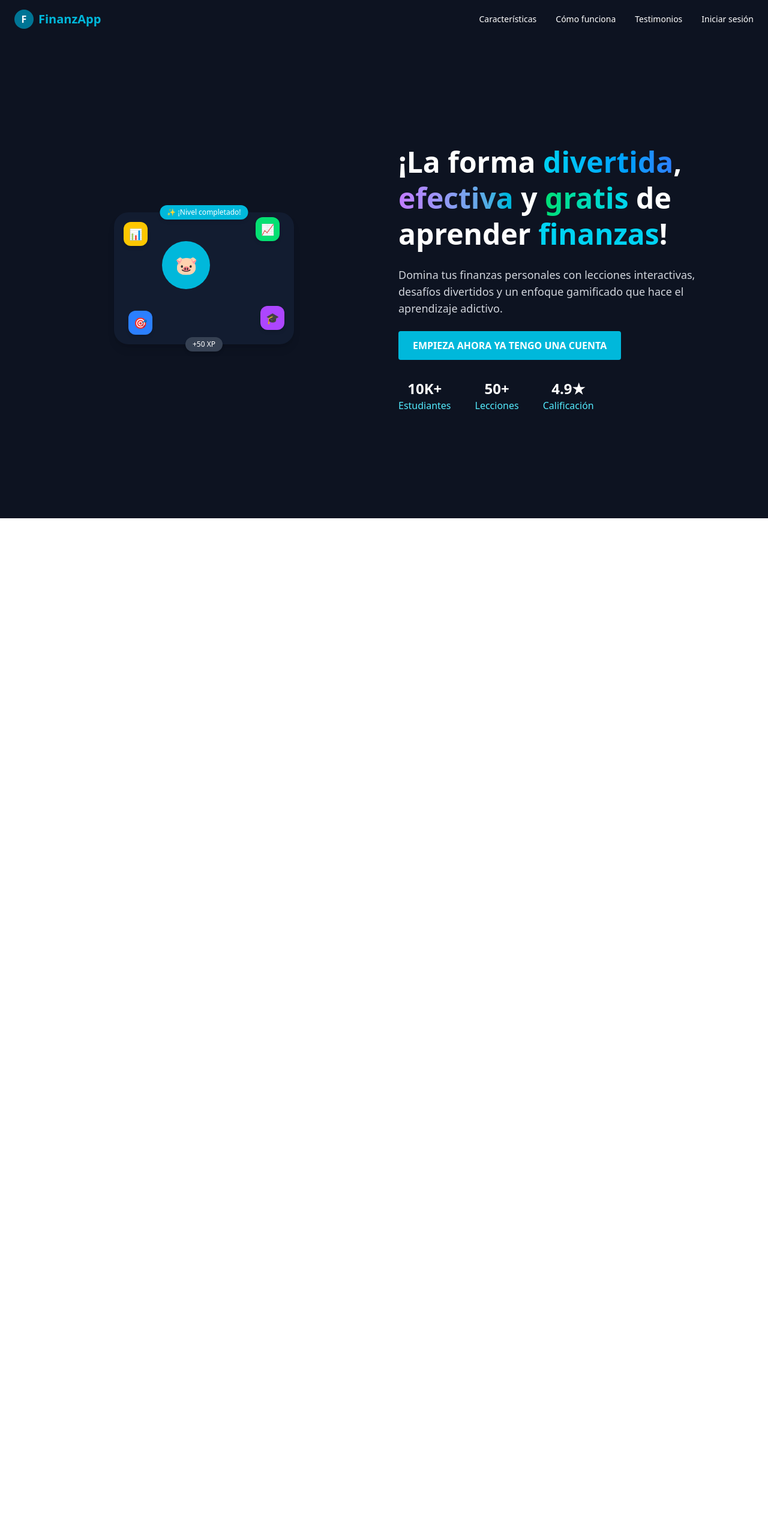
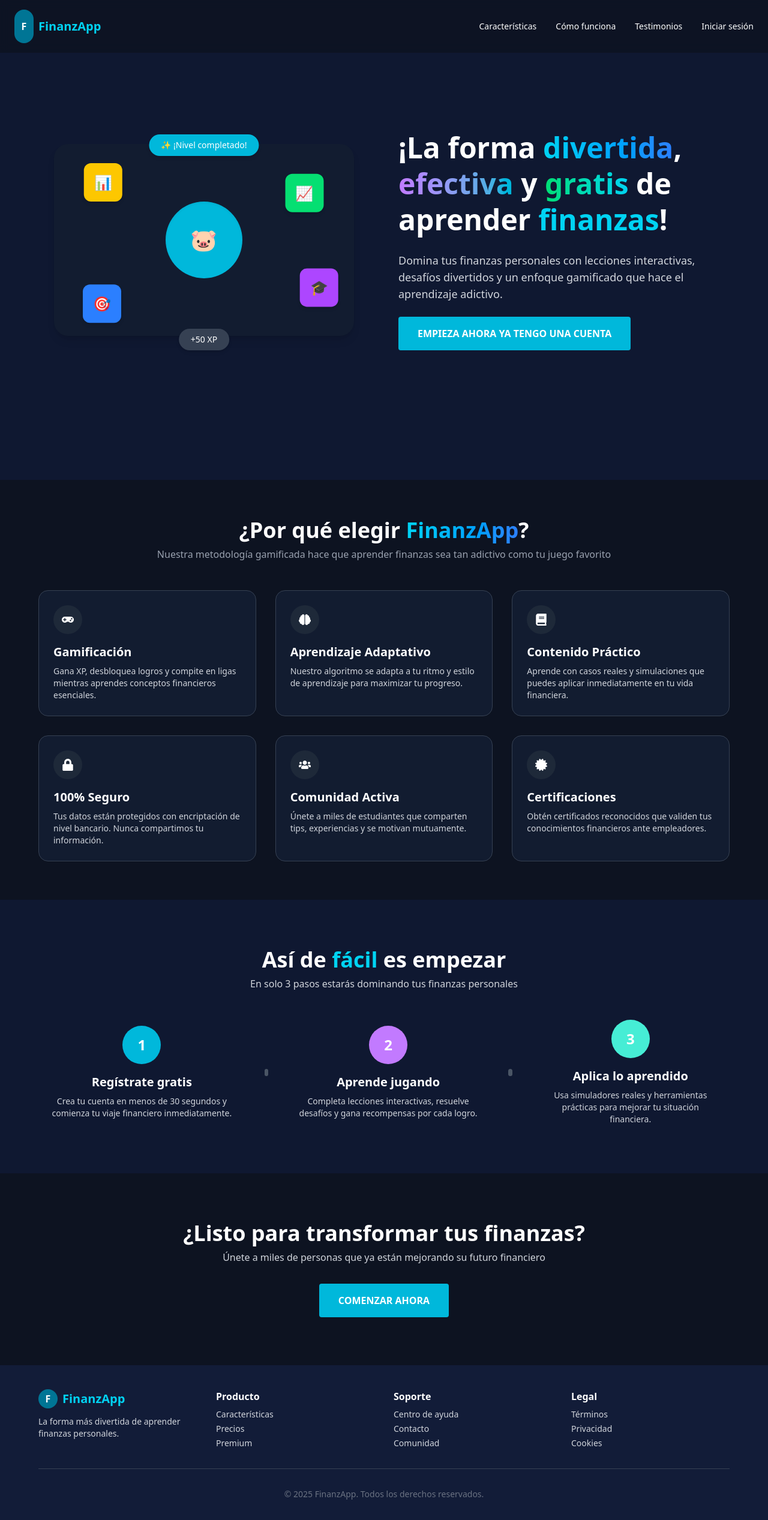
Before and after one commit to tomydp/finance-game, a React (Vite) app in the folder frontend/: page / in a window 1280 px wide. Shown: the top 2534 px of the page at 60% size. Before the commit the page ends 864 px from the top, so only its background shows below. Built offline with nearby package versions, Linux system fonts and the light colour scheme.

Commit message:
landing page terminado, pero separado por componentes

```diff
--- a/frontend/package.json
+++ b/frontend/package.json
@@ -11,8 +11,11 @@
   },
   "dependencies": {
     "@tailwindcss/vite": "^4.1.7",
+    "framer-motion": "^12.15.0",
+    "lucide-react": "^0.511.0",
     "react": "^19.1.0",
     "react-dom": "^19.1.0",
+    "react-icons": "^5.5.0",
     "tailwindcss": "^4.1.7"
   },
   "devDependencies": {
--- a/frontend/src/App.tsx
+++ b/frontend/src/App.tsx
@@ -1,6 +1,10 @@
+import Navbar from './components/Navbar';
+import HeroSection from './components/HeroSection';
+import FeaturesSection from './components/FeaturesSection';
+import StepsSection from './components/StepsSection';
+import CTASection from './components/CTASection';
+import Footer from './components/Footer';
 
-import HeroSection from './components/HeroSection';
-import Navbar from './components/Navbar';
 
 function App() {
   return (
@@ -8,6 +12,10 @@ function App() {
     <div className="bg-[#0d1321] min-h-screen text-white">
       <Navbar />
       <HeroSection />
+      <FeaturesSection />
+      <StepsSection />
+      <CTASection />
+      <Footer />
     </div>
   </>
    );
--- /dev/null
+++ b/frontend/src/components/CTASection.tsx
@@ -0,0 +1,32 @@
+// src/components/CTASection.tsx
+import React from 'react';
+
+const CTASection: React.FC = () => {
+  const scrollToTop = () => {
+    window.scrollTo({ top: 0, behavior: 'smooth' });
+  };
+
+  return (
+    <section className="bg-[#0d1321] text-white py-20 px-6 md:px-16">
+      <div className="max-w-6xl mx-auto text-center">
+        <h2 className="text-3xl md:text-4xl font-extrabold">
+          ¿Listo para transformar tus finanzas?
+        </h2>
+        <p className="mt-2 text-gray-300">
+          Únete a miles de personas que ya están mejorando su futuro financiero
+        </p>
+
+        <div className="mt-8">
+          <button
+            onClick={scrollToTop}
+            className="px-8 py-4 bg-cyan-500 text-white font-semibold rounded hover:bg-cyan-600 transition"
+          >
+            COMENZAR AHORA
+          </button>
+        </div>
+      </div>
+    </section>
+  );
+};
+
+export default CTASection;
--- /dev/null
+++ b/frontend/src/components/FeaturesSection.tsx
@@ -0,0 +1,86 @@
+// src/components/FeaturesSection.tsx
+import React from 'react';
+import {
+  FaGamepad,
+  FaBrain,
+  FaBook,
+  FaLock,
+  FaUsers,
+  FaCertificate,
+} from 'react-icons/fa';
+
+const features = [
+  {
+    title: 'Gamificación',
+    description:
+      'Gana XP, desbloquea logros y compite en ligas mientras aprendes conceptos financieros esenciales.',
+    icon: FaGamepad,
+  },
+  {
+    title: 'Aprendizaje Adaptativo',
+    description:
+      'Nuestro algoritmo se adapta a tu ritmo y estilo de aprendizaje para maximizar tu progreso.',
+    icon: FaBrain,
+  },
+  {
+    title: 'Contenido Práctico',
+    description:
+      'Aprende con casos reales y simulaciones que puedes aplicar inmediatamente en tu vida financiera.',
+    icon: FaBook,
+  },
+  {
+    title: '100% Seguro',
+    description:
+      'Tus datos están protegidos con encriptación de nivel bancario. Nunca compartimos tu información.',
+    icon: FaLock,
+  },
+  {
+    title: 'Comunidad Activa',
+    description:
+      'Únete a miles de estudiantes que comparten tips, experiencias y se motivan mutuamente.',
+    icon: FaUsers,
+  },
+  {
+    title: 'Certificaciones',
+    description:
+      'Obtén certificados reconocidos que validen tus conocimientos financieros ante empleadores.',
+    icon: FaCertificate,
+  },
+];
+
+const FeaturesSection: React.FC = () => (
+  <section className=" bg-[var(--Blue2]  text-white py-16 px-6 md:px-16">
+    <div className="max-w-6xl mx-auto">
+      {/* Título */}
+      <h2 className="text-center text-3xl md:text-4xl font-extrabold">
+        ¿Por qué elegir{' '}
+        <span className="text-transparent bg-clip-text bg-gradient-to-r from-cyan-400 to-blue-500">
+          FinanzApp
+        </span>
+        ?
+      </h2>
+      <p className="mt-2 text-center text-gray-400">
+        Nuestra metodología gamificada hace que aprender finanzas sea tan adictivo
+        como tu juego favorito
+      </p>
+
+      {/* Grid de tarjetas */}
+      <div className="mt-12 grid gap-8 grid-cols-1 sm:grid-cols-2 lg:grid-cols-3">
+        {features.map(({ title, description, icon: Icon }) => (
+          <div
+            key={title}
+            className="group bg-[#121c30] border border-gray-700 rounded-2xl p-6 hover:border-cyan-500 transition"
+          >
+            <div className="w-12 h-12 mb-4 flex items-center justify-center bg-gray-800 rounded-full group-hover:bg-cyan-500 transition">
+              <Icon className="text-white text-xl" />
+            </div>
+            <h3 className="text-xl font-semibold mb-2">{title}</h3>
+            <p className="text-gray-300 text-sm">{description}</p>
+          </div>
+        ))}
+      </div>
+    </div>
+  </section>
+);
+
+export default FeaturesSection;
--- /dev/null
+++ b/frontend/src/components/Footer.tsx
@@ -0,0 +1,62 @@
+// src/components/Footer.tsx
+import React from 'react';
+
+const Footer: React.FC = () => (
+  <footer className="bg-[var(--Blue2)] text-gray-300 py-10 px-6 md:px-16">
+    <div className="max-w-6xl mx-auto grid grid-cols-1 sm:grid-cols-2 md:grid-cols-4 gap-8">
+
+      {/* Logo y descripción */}
+      <div>
+        <div className="flex items-center mb-3">
+          <div className="w-8 h-8 rounded-full bg-cyan-700 flex items-center justify-center text-white font-semibold mr-2">
+            F
+          </div>
+          <span className="text-xl font-semibold text-cyan-400">
+            FinanzApp
+          </span>
+        </div>
+        <p className="text-sm">
+          La forma más divertida de aprender finanzas personales.
+        </p>
+      </div>
+
+      {/* Columna Producto */}
+      <div>
+        <h4 className="text-white font-semibold mb-2">Producto</h4>
+        <ul className="space-y-1 text-sm">
+          <li><a href="#" className="hover:text-white transition">Características</a></li>
+          <li><a href="#" className="hover:text-white transition">Precios</a></li>
+          <li><a href="#" className="hover:text-white transition">Premium</a></li>
+        </ul>
+      </div>
+
+      {/* Columna Soporte */}
+      <div>
+        <h4 className="text-white font-semibold mb-2">Soporte</h4>
+        <ul className="space-y-1 text-sm">
+          <li><a href="#" className="hover:text-white transition">Centro de ayuda</a></li>
+          <li><a href="#" className="hover:text-white transition">Contacto</a></li>
+          <li><a href="#" className="hover:text-white transition">Comunidad</a></li>
+        </ul>
+      </div>
+
+      {/* Columna Legal */}
+      <div>
+        <h4 className="text-white font-semibold mb-2">Legal</h4>
+        <ul className="space-y-1 text-sm">
+          <li><a href="#" className="hover:text-white transition">Términos</a></li>
+          <li><a href="#" className="hover:text-white transition">Privacidad</a></li>
+          <li><a href="#" className="hover:text-white transition">Cookies</a></li>
+        </ul>
+      </div>
+    </div>
+
+    <hr className="border-gray-700 my-8" />
+
+    <p className="text-center text-gray-500 text-sm">
+      © {new Date().getFullYear()} FinanzApp. Todos los derechos reservados.
+    </p>
+  </footer>
+);
+
+export default Footer;
--- a/frontend/src/components/HeroSection.tsx
+++ b/frontend/src/components/HeroSection.tsx
@@ -1,43 +1,91 @@
 // src/components/HeroSection.tsx
 import React from 'react';
+import { motion } from 'framer-motion';
 
 const HeroSection: React.FC = () => {
   return (
-    <section className="bg-[#0d1321] text-white min-h-screen px-6 md:px-16 flex items-center justify-center">
-      {/* Wrapper centrado con ancho máximo */}
-      <div className="w-full max-w-7xl flex flex-col md:flex-row items-center justify-between gap-12">
+    <section className=" bg-[var(--Blue1)] text-white min-h-screen flex items-center justify-center px-4 md:px-16">
+      <div className="w-full max-w-6xl flex flex-col md:flex-row items-center justify-between gap-12">
 
-        {/* Bloque visual */}
+        {/* Bloque visual más grande */}
         <div className="w-full md:w-1/2 flex justify-center">
-          <div className="relative w-[300px] h-[220px] bg-[#121c30] rounded-3xl shadow-lg p-4">
-            {/* Icono central */}
-            <div className="absolute top-[40%] left-[40%] transform -translate-x-1/2 -translate-y-1/2 w-20 h-20 rounded-full bg-cyan-500 flex items-center justify-center text-white text-3xl">
+          <div className="relative w-[500px] h-[320px] bg-[#121c30] rounded-3xl shadow-lg p-8">
+            {/* Chip nivel */}
+            <motion.div
+              className="absolute -top-4 left-1/2 transform -translate-x-1/2 bg-cyan-500 text-white text-sm px-5 py-2 rounded-full shadow-md"
+              initial={{ opacity: 0, y: -10 }}
+              animate={{ opacity: 1, y: 0 }}
+              transition={{ duration: 0.4 }}
+            >
+              ✨ ¡Nivel completado!
+            </motion.div>
+
+            {/* Icono central agrandado */}
+            <motion.div
+              className="absolute top-1/2 left-1/2 transform -translate-x-1/2 -translate-y-1/2 w-32 h-32 rounded-full bg-cyan-500 flex items-center justify-center text-white text-4xl shadow-inner"
+              animate={{
+                x: [0, -12, 0],
+                y: [0, -12, 0]
+              }}
+              transition={{
+                x: { repeat: Infinity, duration: 3, repeatType: 'reverse', ease: 'easeInOut' },
+                y: { repeat: Infinity, duration: 3, repeatType: 'reverse', ease: 'easeInOut' }
+              }}
+            >
               🐷
-            </div>
+            </motion.div>
 
-            {/* Íconos secundarios */}
-            <div className="absolute top-4 left-4 w-10 h-10 rounded-xl bg-yellow-400 flex items-center justify-center text-white text-lg shadow-md">
+            {/* Íconos secundarios más grandes */}
+            <motion.div
+              className="absolute top-8 left-8 w-16 h-16 rounded-xl bg-yellow-400 flex items-center justify-center text-white text-2xl shadow-md"
+              animate={{ x: [0, 20, 0] }}
+              transition={{ x: { repeat: Infinity, duration: 2.5, repeatType: 'reverse', ease: 'easeInOut' } }}
+            >
               📊
-            </div>
-            <div className="absolute bottom-4 left-6 w-10 h-10 rounded-xl bg-blue-500 flex items-center justify-center text-white text-lg shadow-md">
+            </motion.div>
+            <motion.div
+              className="absolute bottom-8 left-12 w-16 h-16 rounded-xl bg-blue-500 flex items-center justify-center text-white text-2xl shadow-md"
+              animate={{ y: [0, 16, 0] }}
+              transition={{ y: { repeat: Infinity, duration: 2.2, repeatType: 'reverse', ease: 'easeInOut' } }}
+            >
               🎯
-            </div>
-            <div className="absolute top-2 right-6 w-10 h-10 rounded-xl bg-green-400 flex items-center justify-center text-white text-lg shadow-md">
+            </motion.div>
+            <motion.div
+              className="absolute top-12 right-12 w-16 h-16 rounded-xl bg-green-400 flex items-center justify-center text-white text-2xl shadow-md"
+              animate={{
+                x: [0, -16, 0],
+                y: [0, 12, 0]
+              }}
+              transition={{
+                x: { repeat: Infinity, duration: 3.2, repeatType: 'reverse', ease: 'easeInOut' },
+                y: { repeat: Infinity, duration: 2.8, repeatType: 'reverse', ease: 'easeInOut' }
+              }}
+            >
               📈
-            </div>
-            <div className="absolute bottom-6 right-4 w-10 h-10 rounded-xl bg-purple-500 flex items-center justify-center text-white text-lg shadow-md">
+            </motion.div>
+            <motion.div
+              className="absolute bottom-12 right-8 w-16 h-16 rounded-xl bg-purple-500 flex items-center justify-center text-white text-2xl shadow-md"
+              animate={{
+                x: [0, 16, 0],
+                y: [0, -12, 0]
+              }}
+              transition={{
+                x: { repeat: Infinity, duration: 2.7, repeatType: 'reverse', ease: 'easeInOut' },
+                y: { repeat: Infinity, duration: 3.1, repeatType: 'reverse', ease: 'easeInOut' }
+              }}
+            >
               🎓
-            </div>
+            </motion.div>
 
-            {/* Chip de nivel completado */}
-            <div className="absolute top-0 left-1/2 transform -translate-x-1/2 -translate-y-1/2 bg-cyan-500 text-white text-xs px-3 py-1 rounded-full shadow-md">
-              ✨ ¡Nivel completado!
-            </div>
-
-            {/* Chip de XP */}
-            <div className="absolute bottom-[-12px] right-1/2 transform translate-x-1/2 bg-gray-700 text-white text-xs px-3 py-1 rounded-full shadow-md">
+            {/* Chip XP más grande */}
+            <motion.div
+              className="absolute -bottom-6 right-1/2 transform translate-x-1/2 bg-gray-700 text-white text-sm px-5 py-2 rounded-full shadow-md"
+              initial={{ opacity: 0, y: 10 }}
+              animate={{ opacity: 1, y: 0 }}
+              transition={{ delay: 0.3, duration: 0.4 }}
+            >
               +50 XP
-            </div>
+            </motion.div>
           </div>
         </div>
 
@@ -65,25 +113,11 @@ const HeroSection: React.FC = () => {
             divertidos y un enfoque gamificado que hace el aprendizaje adictivo.
           </p>
 
-          <button className="mt-6 px-6 py-3 bg-cyan-500 text-white font-semibold rounded hover:bg-cyan-600 transition">
+          <button className="mt-6 px-8 py-4 bg-cyan-500 text-white font-semibold rounded hover:bg-cyan-600 transition">
             EMPIEZA AHORA YA TENGO UNA CUENTA
           </button>
 
-          {/* Métricas de confianza */}
-          <div className="mt-8 flex gap-10 text-center text-cyan-300 text-sm md:text-base">
-            <div>
-              <p className="text-2xl font-bold text-white">10K+</p>
-              <p>Estudiantes</p>
-            </div>
-            <div>
-              <p className="text-2xl font-bold text-white">50+</p>
-              <p>Lecciones</p>
-            </div>
-            <div>
-              <p className="text-2xl font-bold text-white">4.9★</p>
-              <p>Calificación</p>
-            </div>
-          </div>
+
         </div>
       </div>
     </section>
--- a/frontend/src/components/Navbar.tsx
+++ b/frontend/src/components/Navbar.tsx
@@ -1,23 +1,31 @@
+// src/components/Navbar.tsx
 import React from 'react';
 
 const Navbar: React.FC = () => {
   return (
-    <header className="bg-[#0d1321] text-white px-6 py-4 flex items-center justify-between">
+    <header className="
+      fixed top-0 left-0 w-full z-50
+      bg-[#0d1321]/80 backdrop-blur-sm
+      text-white px-6 py-4
+      flex items-center justify-between
+    ">
       {/* Logo + nombre */}
       <div className="flex items-center space-x-2">
-        <div className="w-8 h-8 rounded-full bg-cyan-700 flex items-center justify-center text-white font-semibold">
+        <div className="w-8 h-8 rounded-full py-7 bg-cyan-700 flex items-center justify-center text-white font-semibold">
           F
         </div>
-        <span className="text-xl font-semibold text-cyan-500">FinanzApp</span>
+        <span className="text-xl font-semibold text-cyan-400">
+          FinanzApp
+        </span>
       </div>
 
-      {/* Navegación */}
+      {/* Enlaces */}
       <nav>
         <ul className="flex space-x-8 text-sm font-medium">
-          <li className="hover:text-cyan-400 cursor-pointer">Características</li>
-          <li className="hover:text-cyan-400 cursor-pointer">Cómo funciona</li>
-          <li className="hover:text-cyan-400 cursor-pointer">Testimonios</li>
-          <li className="hover:text-cyan-400 cursor-pointer">Iniciar sesión</li>
+          <li className="hover:text-cyan-300 cursor-pointer">Características</li>
+          <li className="hover:text-cyan-300 cursor-pointer">Cómo funciona</li>
+          <li className="hover:text-cyan-300 cursor-pointer">Testimonios</li>
+          <li className="hover:text-cyan-300 cursor-pointer">Iniciar sesión</li>
         </ul>
       </nav>
     </header>
--- /dev/null
+++ b/frontend/src/components/StepsSection.tsx
@@ -0,0 +1,67 @@
+// src/components/StepsSection.tsx
+import React from 'react';
+
+const steps = [
+  {
+    number: '1',
+    title: 'Regístrate gratis',
+    description:
+      'Crea tu cuenta en menos de 30 segundos y comienza tu viaje financiero inmediatamente.',
+    color: 'bg-cyan-500',
+  },
+  {
+    number: '2',
+    title: 'Aprende jugando',
+    description:
+      'Completa lecciones interactivas, resuelve desafíos y gana recompensas por cada logro.',
+    color: 'bg-purple-400',
+  },
+  {
+    number: '3',
+    title: 'Aplica lo aprendido',
+    description:
+      'Usa simuladores reales y herramientas prácticas para mejorar tu situación financiera.',
+    color: 'bg-teal-300',
+  },
+];
+
+const StepsSection: React.FC = () => (
+  <section className="bg-[var(--Blue1)] text-white py-20 px-6 md:px-16">
+    <div className="max-w-6xl mx-auto text-center">
+      {/* Título */}
+      <h2 className="text-3xl md:text-4xl font-extrabold">
+        Así de{' '}
+        <span className="text-cyan-400">
+          fácil
+        </span>{' '}
+        es empezar
+      </h2>
+      <p className="mt-2 text-gray-300">
+        En solo 3 pasos estarás dominando tus finanzas personales
+      </p>
+
+      {/* Pasos */}
+      <div className="mt-12 flex items-center justify-center gap-8 relative">
+        {steps.map((step, idx) => (
+          <React.Fragment key={step.number}>
+            <div className="flex flex-col items-center px-4">
+              <div
+                className={`w-16 h-16 rounded-full flex items-center justify-center text-white text-2xl font-semibold ${step.color}`}
+              >
+                {step.number}
+              </div>
+              <h3 className="mt-4 text-xl font-semibold">{step.title}</h3>
+              <p className="mt-2 text-gray-300 text-sm">{step.description}</p>
+            </div>
+            {/* Punto decorativo entre pasos */}
+            {idx < steps.length - 1 && (
+              <div className="w-3 h-3 rounded-full bg-gray-600" />
+            )}
+          </React.Fragment>
+        ))}
+      </div>
+    </div>
+  </section>
+);
+
+export default StepsSection;
--- a/frontend/src/index.css
+++ b/frontend/src/index.css
@@ -1 +1,6 @@
 @import "tailwindcss";
+
+:root {
+    --Blue1: #0f1831;
+    --Blue2: #121c38;
+  }
```
Also changed, not shown: 1 other file (tests, documents, lock files or other folders).
